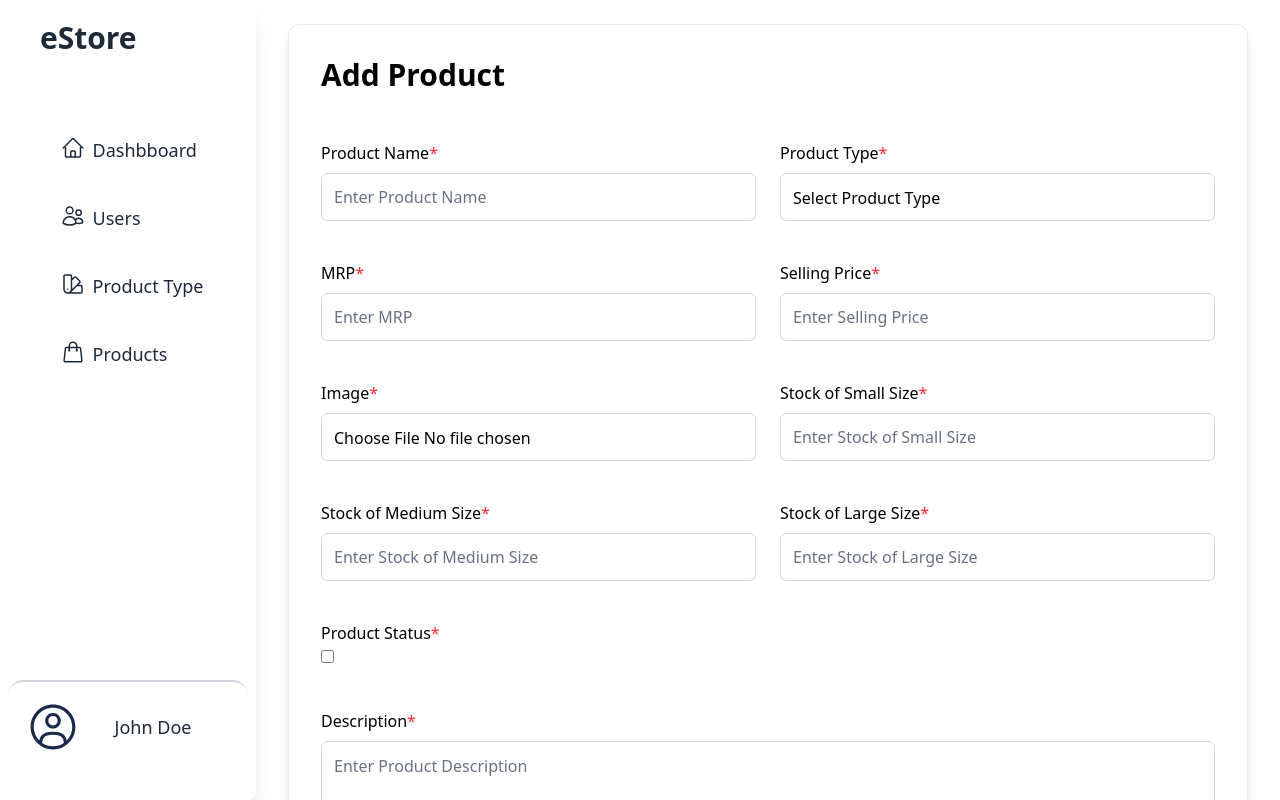
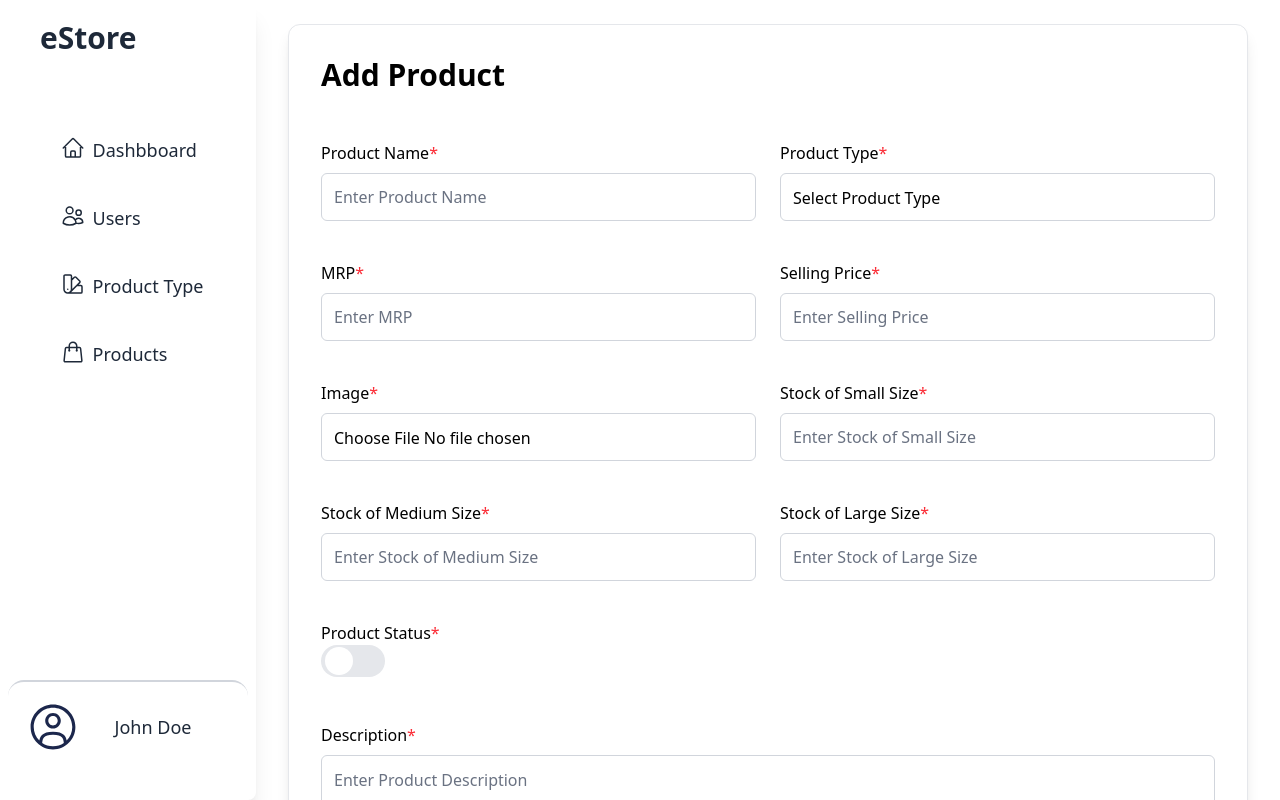
Before and after one commit to ilyaprytkov/eStore, a Next.js app in the folder admin/: page /products/add in a window 1280 px wide. Shown: the top 800 px of the page. Built offline with nearby package versions, Linux system fonts and the light colour scheme.

Commit message:
Switch Component

```diff
--- a/admin/src/components/Screens/products/add/index.jsx
+++ b/admin/src/components/Screens/products/add/index.jsx
@@ -2,6 +2,7 @@ import { View } from "@/features/view";
 import { Button } from "@/shared/ui/button";
 import { Input } from "@/shared/ui/input";
 import Label from "@/shared/ui/label";
+import Switch from "@/shared/ui/switch";
 import { use } from "react";
 
 const AddProducts = ({searchParams}) => {
@@ -75,7 +76,7 @@ const AddProducts = ({searchParams}) => {
                 </div>
                 <div>
                     <Label required={true}>Product Status</Label>
-                    <input type="checkbox" name="isActive"/>
+                    <Switch name="isActive"/>
                 </div>
                 <div className="grid col-span-2 gap-2">
                     <Label required={true}>Description</Label>
--- a/admin/src/shared/ui/input/index.jsx
+++ b/admin/src/shared/ui/input/index.jsx
@@ -2,12 +2,10 @@ import { cn } from "@/shared/lib/utils";
 
 export function Input({type, className, ...props}) {
     return (
-        <div>
-            <input
-                type={type}
-                className={cn("custom-input", className)}
-                {...props}
-            />
-        </div>
+        <input
+            type={type}
+            className={cn("custom-input", className)}
+            {...props}
+        />
     )
 }
--- /dev/null
+++ b/admin/src/shared/ui/switch/index.jsx
@@ -0,0 +1,21 @@
+import { cn } from "@/shared/lib/utils";
+import { Input } from "../input";
+
+const Switch = ({name, className}) => {
+    return (
+        <label className={cn("inline-flex items-center cursor-pointer w-fit", className)}>
+            <Input
+                type="checkbox"
+                name={name}
+                className="sr-only peer"
+            />
+            <div
+                className="relative w-16 h-8 bg-gray-200 rounded-full after:content-['']
+                    after:absolute after:top-0.5 after:start-[4px] after:bg-white after:rounded-full
+                    after:h-7 after:w-7 after:transition-all peer peer-checked:after:translate-x-full
+                    rtl:peer-checked:after:translate-x-full peer-checked:bg-blue-600"/>
+        </label>
+    )
+}
+
+export default Switch;
```
